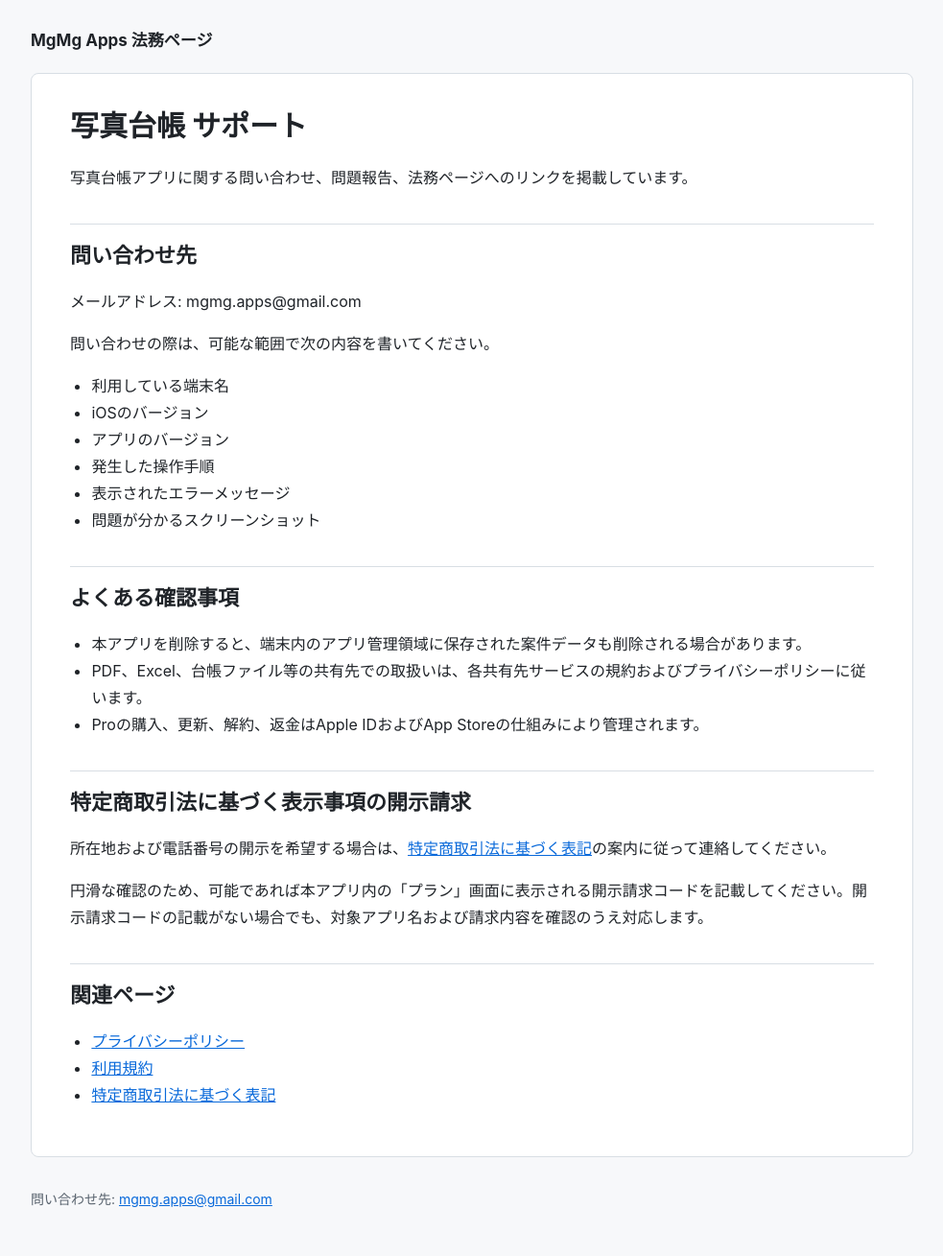
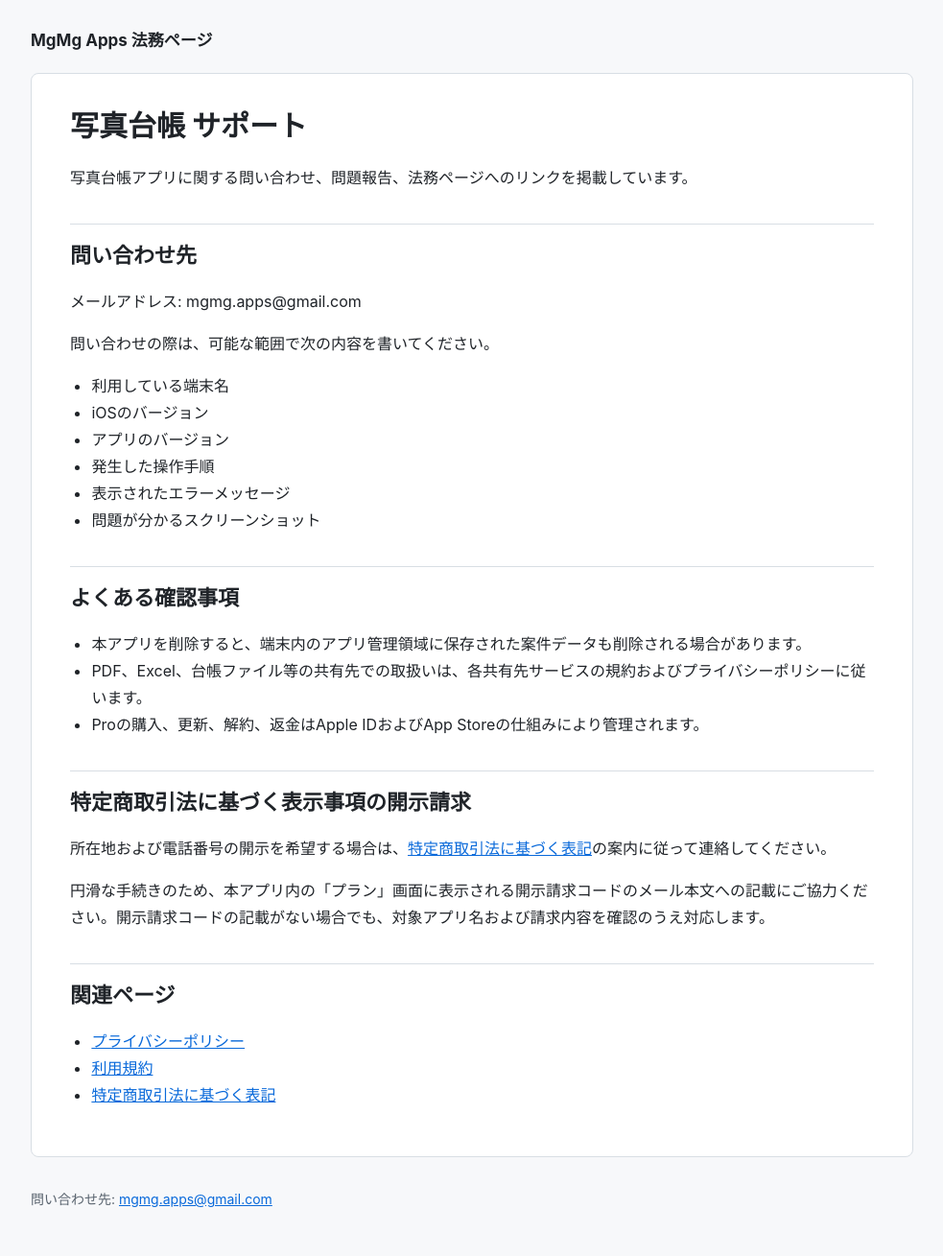
Before and after one commit to eclia-MgMg/app-legal-pages, a Jekyll site: the page built from photo-ledger/support.md, in a window 1280 px wide. Shown: the whole page at 96% size, without its empty margins (148-1131 px from the left). Built offline with Jekyll 4.4.1, drawn with Linux system fonts in a browser that asks for light colours.

Commit message:
Refine disclosure request wording

```diff
--- a/photo-ledger/support.md
+++ b/photo-ledger/support.md
@@ -31,7 +31,7 @@ permalink: /photo-ledger/support/
 
 所在地および電話番号の開示を希望する場合は、[特定商取引法に基づく表記]({{ '/photo-ledger/specified-commercial-transactions/' | relative_url }})の案内に従って連絡してください。
 
-円滑な確認のため、可能であれば本アプリ内の「プラン」画面に表示される開示請求コードを記載してください。開示請求コードの記載がない場合でも、対象アプリ名および請求内容を確認のうえ対応します。
+円滑な手続きのため、本アプリ内の「プラン」画面に表示される開示請求コードのメール本文への記載にご協力ください。開示請求コードの記載がない場合でも、対象アプリ名および請求内容を確認のうえ対応します。
 
 ## 関連ページ
 
```
Also changed, not shown: photo-ledger/specified-commercial-transactions.md (+1 -1 lines).
